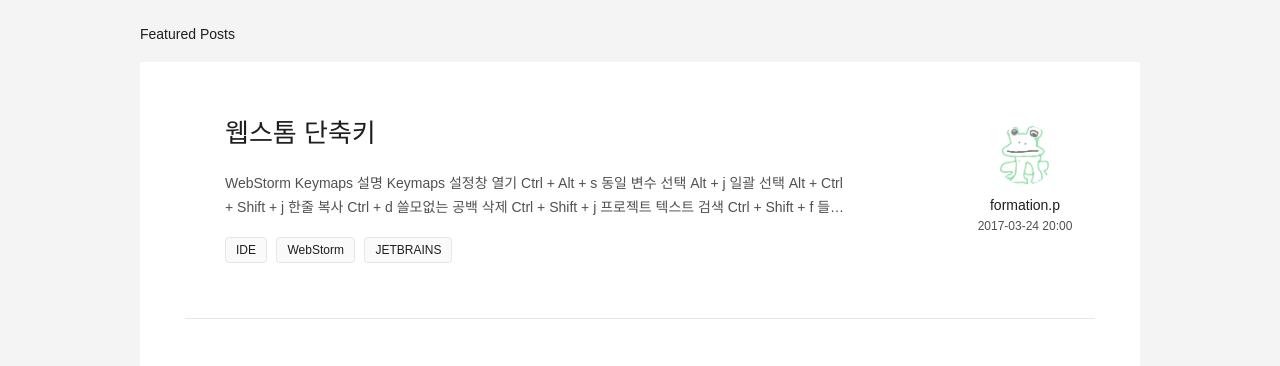
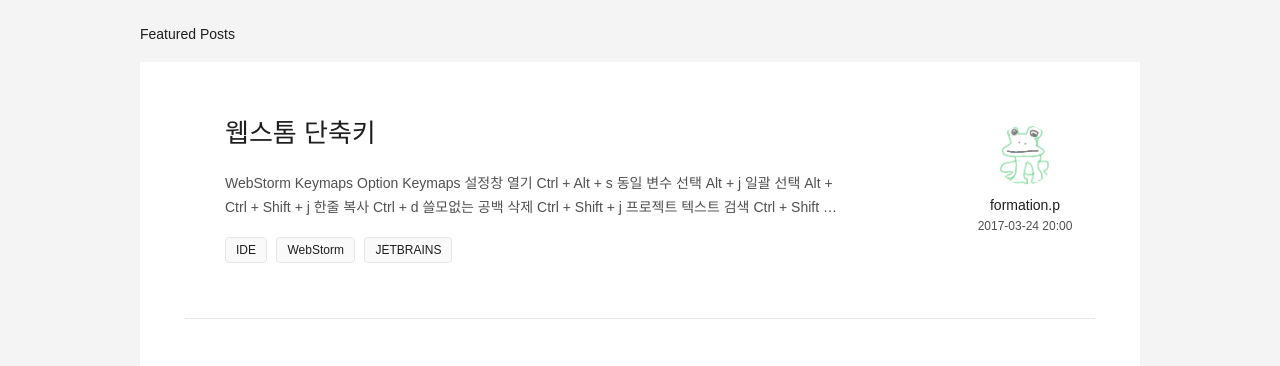
Before and after one commit to gutmate/gutmate.github.com, a Jekyll site: the page built from index.html, in a window 1280 px wide. Shown: the part 521-887 px from the top of the page. Built offline with Jekyll 4.4.1, drawn with Linux system fonts in a browser that asks for light colours; some web fonts are replaced; the list of posts is cut into pages by our own code.

Commit message:
Update Posting about Webstorm-keymaps

```diff
--- a/_posts/2017-03-24-webstorm-keymaps.md
+++ b/_posts/2017-03-24-webstorm-keymaps.md
@@ -12,7 +12,7 @@
 
 ## WebStorm Keymaps
 
-|설명|Keymaps|
+|Option|Keymaps|
 |---|---|
 |설정창 열기|<kbd>Ctrl</kbd> + <kbd>Alt</kbd> + <kbd>s</kbd>|
 |동일 변수 선택|<kbd>Alt</kbd> + <kbd>j</kbd>|
```
